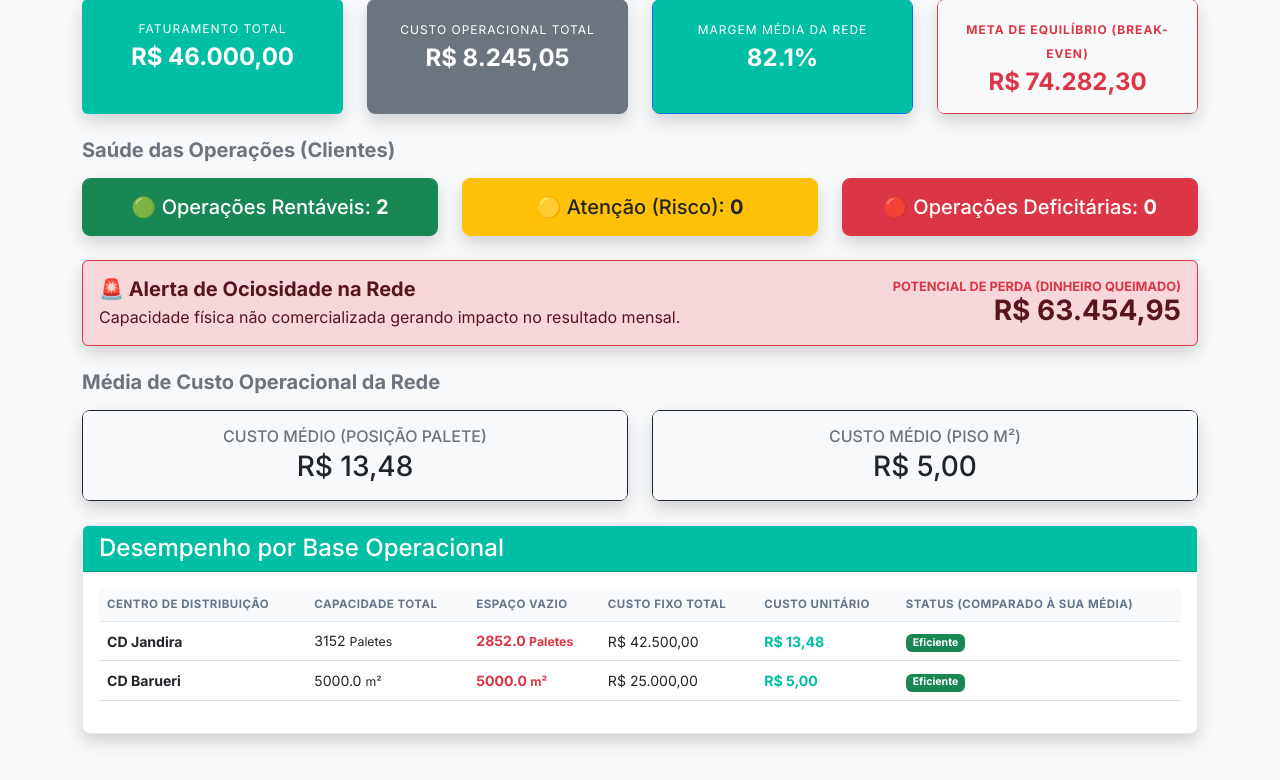
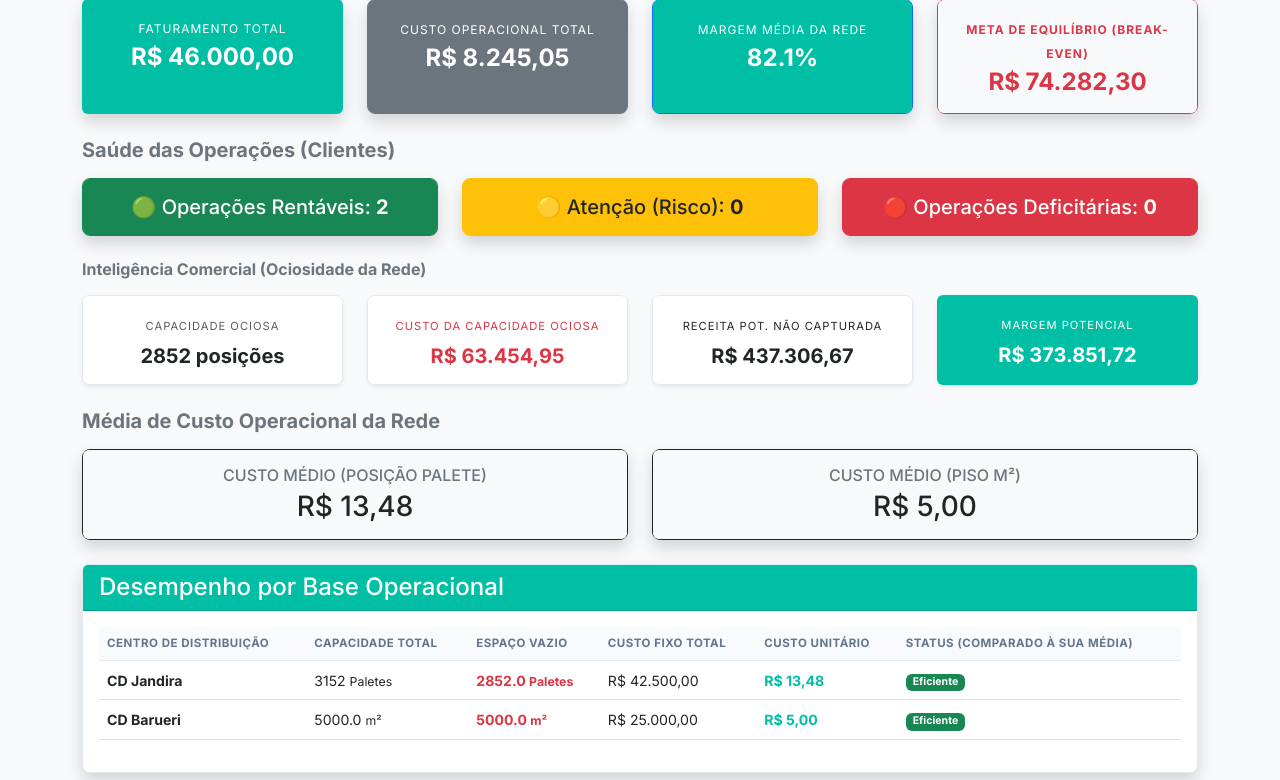
Before and after one commit to phdev2024/sistema_logistica, a Flask app: page / in a window 1280 px wide. Shown: the part 135-915 px from the top of the page. Before the commit the page ends 880 px from the top, so only its background shows below. Run offline with Flask 3, Linux system fonts and the light colour scheme; a user stored in the database is signed in; data comes from the database, SQL or seed files in the repository.

Commit message:
feat: implementa inteligiencia comercial com receita e margem potencial dinâmicas

```diff
--- a/app.py
+++ b/app.py
@@ -321,28 +321,44 @@ def painel_gerencial():
     todos_cds = CentroDistribuicao.query.all()
     todas_operacoes = OperacaoCliente.query.all()
 
-    # 1. Calculando quanto espaço já vendemos
+    # 1. PREPARAÇÃO: Dicionários para guardar o Faturamento e Espaço por CD
     espaco_vendido_por_cd = {}
+    faturamento_por_cd = {}
+
+    faturamento_global = 0
+    custo_operacional_global = 0
+    total_variavel_global = 0
+    clientes_rentaveis = 0
+    clientes_atencao = 0
+    clientes_deficitarios = 0
+
+    # 2. COLETA DE DADOS: O que já aconteceu de verdade?
     for op in todas_operacoes:
         espaco_vendido_por_cd[op.cd_id] = espaco_vendido_por_cd.get(op.cd_id, 0) + op.paletes_ocupados
+        faturamento_por_cd[op.cd_id] = faturamento_por_cd.get(op.cd_id, 0) + op.faturamento
 
-    # Novas Gavetas Separadas por Grandeza
+        faturamento_global += op.faturamento
+        total_variavel_global += op.custo_variavel
+
+    # Variáveis de controle globais
     capacidade_paletes_rede = 0
     custo_rede_paletes = 0
-
     capacidade_m2_rede = 0
     custo_rede_m2 = 0
 
+    # Gavetas da Inteligência Comercial (Ociosidade)
     custo_ociosidade_global = 0
+    receita_potencial_global = 0
+    posicoes_vazias_rede = 0
+
     resumo_bases = []
     memoria_custo_cd = {}
 
-    # 2. O Loop de Separação Inteligente (Paletes vs m²)
+    # 3. INTELIGÊNCIA COMERCIAL: Loop de cálculo por Base Operacional
     for cd in todos_cds:
         custos_fixos_cd = CustoCD.query.filter_by(cd_id=cd.id, tipo_custo='Fixo').all()
         soma_fixo = sum(conta.valor for conta in custos_fixos_cd)
 
-        # A BIFURCAÇÃO LÓGICA
         if cd.capacidade_paletes > 0:
             divisor = cd.capacidade_paletes
             unidade = "Paletes"
@@ -354,6 +370,7 @@ def painel_gerencial():
             capacidade_m2_rede += divisor
             custo_rede_m2 += soma_fixo
 
+        # A Pergunta: "Qual o custo de UMA posição?"
         custo_unitario = soma_fixo / divisor if divisor > 0 else 0
         memoria_custo_cd[cd.id] = custo_unitario
 
@@ -362,8 +379,24 @@ def painel_gerencial():
         if espaco_vazio < 0:
             espaco_vazio = 0
 
+        # --- INÍCIO DA RESPOSTA AO SÓCIO ---
+
+        # A Pergunta: "Qual o Custo da Capacidade Ociosa?"
         dinheiro_queimado = espaco_vazio * custo_unitario
         custo_ociosidade_global += dinheiro_queimado
+
+        # A Pergunta: "Por quanto estamos vendendo cada posição na realidade?" (Ticket Médio)
+        faturamento_deste_cd = faturamento_por_cd.get(cd.id, 0)
+        ticket_medio = faturamento_deste_cd / espaco_vendido if espaco_vendido > 0 else 0
+
+        # A Pergunta: "Se vendermos todo o espaço vazio por esse preço, quanto entra a mais?"
+        receita_potencial = espaco_vazio * ticket_medio
+        receita_potencial_global += receita_potencial
+
+        if unidade == "Paletes":
+            posicoes_vazias_rede += espaco_vazio
+
+        # --- FIM DA RESPOSTA ---
 
         resumo_bases.append({
             'nome': cd.nome,
@@ -374,48 +407,34 @@ def painel_gerencial():
             'espaco_vazio': espaco_vazio
         })
 
-    # 3. As Médias Independentes
+    # 4. As Médias Independentes da Rede
     media_palete = custo_rede_paletes / capacidade_paletes_rede if capacidade_paletes_rede > 0 else 0
     media_m2 = custo_rede_m2 / capacidade_m2_rede if capacidade_m2_rede > 0 else 0
 
-    # 4. Investigação Global dos Clientes
-    faturamento_global = 0
-    custo_operacional_global = 0
-    total_variavel_global = 0 # NOVA GAVETA
-    clientes_rentaveis = 0
-    clientes_atencao = 0
-    clientes_deficitarios = 0
-
+    # 5. Fechamento da Margem Global e Classificação de Clientes
     for op in todas_operacoes:
-        faturamento_global += op.faturamento
         custo_base_cliente = memoria_custo_cd.get(op.cd_id, 0)
         custo_total_cliente = (op.paletes_ocupados * custo_base_cliente) + op.custo_variavel
-
         custo_operacional_global += custo_total_cliente
-        total_variavel_global += op.custo_variavel # ALIMENTANDO A GAVETA
 
         lucro = op.faturamento - custo_total_cliente
         margem = (lucro / op.faturamento * 100) if op.faturamento > 0 else 0
 
-        if margem >= 20:
-            clientes_rentaveis += 1
-        elif margem > 0:
-            clientes_atencao += 1
-        else:
-            clientes_deficitarios += 1
+        if margem >= 20: clientes_rentaveis += 1
+        elif margem > 0: clientes_atencao += 1
+        else: clientes_deficitarios += 1
 
     lucro_global = faturamento_global - custo_operacional_global
     margem_global = (lucro_global / faturamento_global * 100) if faturamento_global > 0 else 0
 
-# 5. O Cálculo do Ponto de Equilíbrio (Break-even)
+    # 6. Break-even e Margem Potencial (Receita que viria - Custo que já pagamos)
+    total_custo_rede = custo_rede_paletes + custo_rede_m2
+    margem_contribuicao = (faturamento_global - total_variavel_global) / faturamento_global if faturamento_global > 0 else 0
+    ponto_equilibrio = total_custo_rede / margem_contribuicao if margem_contribuicao > 0 else 0
 
-    # A Ordem: "Computador, some os custos de Paletes e m² para descobrirmos o Custo Fixo Total real da rede"
-    total_custo_rede = custo_rede_paletes + custo_rede_m2
+    # Se ocuparmos o espaço, o custo fixo não muda. A receita potencial vira lucro quase puro.
+    margem_potencial = receita_potencial_global - custo_ociosidade_global
 
-    margem_contribuicao = (faturamento_global - total_variavel_global) / faturamento_global if faturamento_global > 0 else 0
-
-    # Agora a variável 'total_custo_rede' existe e a matemática funciona perfeitamente
-    ponto_equilibrio = total_custo_rede / margem_contribuicao if margem_contribuicao > 0 else 0
     return render_template(
         'dashboard.html',
         media_palete=media_palete,
@@ -428,7 +447,10 @@ def painel_gerencial():
         atencao=clientes_atencao,
         deficitarios=clientes_deficitarios,
         custo_ociosidade=custo_ociosidade_global,
-        ponto_equilibrio=ponto_equilibrio # ENVIANDO PARA A TELA
+        ponto_equilibrio=ponto_equilibrio,
+        receita_potencial=receita_potencial_global,
+        margem_potencial=margem_potencial,
+        posicoes_vazias=posicoes_vazias_rede
     )
 
 # Rota para deletar um cliente lançado errado
--- a/templates/dashboard.html
+++ b/templates/dashboard.html
@@ -122,26 +122,73 @@
         </div>
       </div>
 
-      <!-- 3. ALERTA DE OCIOSIDADE -->
-      <div
-        class="alert alert-danger shadow mb-4 d-flex align-items-center justify-content-between border-danger"
-        role="alert"
-      >
-        <div>
-          <h5 class="fw-bold mb-1">🚨 Alerta de Ociosidade na Rede</h5>
-          <span class="mb-0"
-            >Capacidade física não comercializada gerando impacto no resultado
-            mensal.</span
-          >
+      <!-- BLOCO DE INTELIGÊNCIA COMERCIAL (Solicitação do Sócio) -->
+      <h6 class="text-secondary fw-bold mt-4 mb-3">
+        Inteligência Comercial (Ociosidade da Rede)
+      </h6>
+      <div class="row text-center mb-4">
+        <!-- 1. Capacidade Ociosa Física (Limpo e Neutro) -->
+        <div class="col-md-3">
+          <div class="card shadow-sm h-100">
+            <div class="card-body p-3 bg-white rounded">
+              <span
+                class="text-uppercase text-muted"
+                style="font-size: 0.7rem; letter-spacing: 1px"
+                >Capacidade Ociosa</span
+              >
+              <h5 class="mt-2 mb-0 fw-bold text-dark">
+                {{ posicoes_vazias | int }} posições
+              </h5>
+            </div>
+          </div>
         </div>
-        <div class="text-end">
-          <h6
-            class="text-uppercase mb-0 text-danger"
-            style="font-size: 0.8rem; font-weight: 700"
-          >
-            Potencial de Perda (Dinheiro Queimado)
-          </h6>
-          <h3 class="mb-0 fw-bold">R$ {{ custo_ociosidade | moeda_br }}</h3>
+
+        <!-- 2. Custo da Ociosidade (Texto em Alerta) -->
+        <div class="col-md-3">
+          <div class="card shadow-sm h-100">
+            <div class="card-body p-3 bg-white rounded">
+              <span
+                class="text-uppercase text-danger"
+                style="font-size: 0.7rem; letter-spacing: 1px"
+                >Custo da Capacidade Ociosa</span
+              >
+              <h5 class="mt-2 mb-0 fw-bold text-danger">
+                R$ {{ custo_ociosidade | moeda_br }}
+              </h5>
+            </div>
+          </div>
+        </div>
+
+        <!-- 3. Receita Potencial (Limpo e Executivo) -->
+        <div class="col-md-3">
+          <div class="card shadow-sm h-100">
+            <div class="card-body p-3 bg-white rounded">
+              <span
+                class="text-uppercase text-dark"
+                style="font-size: 0.7rem; letter-spacing: 1px"
+                >Receita Pot. Não Capturada</span
+              >
+              <h5 class="mt-2 mb-0 fw-bold text-dark">
+                R$ {{ receita_potencial | moeda_br }}
+              </h5>
+            </div>
+          </div>
+        </div>
+
+        <!-- 4. Margem Potencial (Destaque Verde Esmeralda) -->
+        <div class="col-md-3">
+          <div class="card shadow-sm border-0 h-100">
+            <div class="card-body p-3 bg-empresa text-white rounded">
+              <span
+                class="text-uppercase text-white"
+                style="font-size: 0.7rem; letter-spacing: 1px"
+                >Margem Potencial</span
+              >
+              <h5 class="mt-2 mb-0 fw-bold">
+                R$ {{ margem_potencial | moeda_br }}
+              </h5>
+            </div>
+          </div>
         </div>
       </div>
 
```
